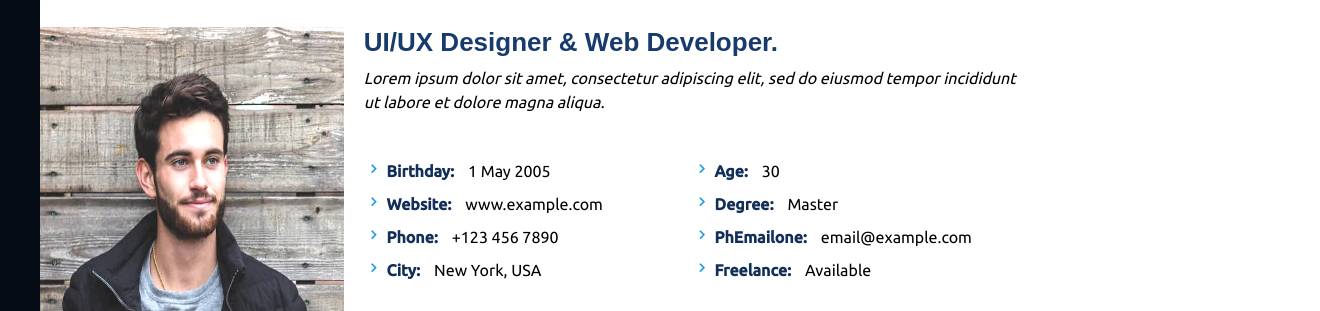
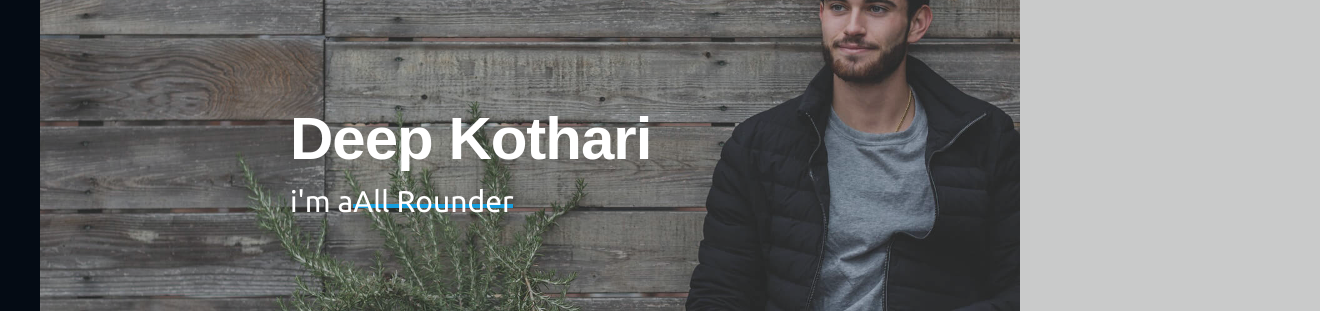
Before and after one commit to deepk2891/portfolio-1, a plain HTML site: page index.html in a window 1280 px wide. Shown: the part 189-500 px from the top of the page, 1320 px wide, since content can reach past the window. Drawn offline with nearby package versions, Linux system fonts and the light colour scheme.

Commit message:
added home section

```diff
--- a/css/style.css
+++ b/css/style.css
@@ -61,6 +61,56 @@ h6 {
   text-decoration: none;
 }
 
+/* ----------------------  home  ---------------------------------------- */
+main {
+  margin-left: 300px;
+  /* background-color: black; */
+  transition: 0.3s;
+}
+#home {
+  height: 100vh;
+  width: 100%;
+  background-image: url(../images/hero-bg.jpg);
+  background-size: cover;
+  background-attachment: fixed;
+  display: flex;
+  flex-direction: column;
+  justify-content: center;
+}
+#home::before {
+  content: "";
+  width: 100%;
+  height: 100vh;
+  margin-left: 300px;
+  background-color: rgba(39, 40, 41, 0.248);
+  position: absolute;
+  top: 0;
+  left: 0;
+}
+#home .home-row {
+  z-index: 1;
+  margin-top: -100px;
+  margin-left: 250px;
+}
+#home .home-row h1 {
+  font-size: 60px;
+  color: #fff;
+  font-weight: 600;
+  letter-spacing: -1px;
+  margin-bottom: 10px;
+  line-height: 70px;
+}
+#home .home-row p {
+  color: #fff;
+  font-size: 30px;
+  font-weight: thin;
+}
+
+#home .home-row span {
+  border-bottom: 4px solid #149ddd;
+}
+/* ----------------------  home  ---------------------------------------- */
+
 /* ----------------------  content  ---------------------------------------- */
 
 .content {
@@ -83,6 +133,7 @@ section {
 }
 .container {
   max-width: 100%;
+  padding-left: 13px;
 }
 .section-title {
   padding-bottom: 30px;
--- a/index.html
+++ b/index.html
@@ -59,6 +59,16 @@
       </header>
       <!-- ---------------------- /HEADER ---------------------------------------- -->
       <!-- RIGHT SIDED CONTENT -->
+      <!-- ---------------------- HOME ---------------------------------------- -->
+      <main>
+        <section id="home">
+          <div class="home-row">
+            <h1>Deep Kothari</h1>
+            <p>i'm a<span> All Rounder</p>
+          </div>
+        </section>
+      </main>
+      <!-- ---------------------- /HOME ---------------------------------------- -->
       <!-- ---------------------- CONTENT ---------------------------------------- -->
       <div class="content">
         <!-- ---------------------- ABOUT SECTION ---------------------------------------- -->
```
